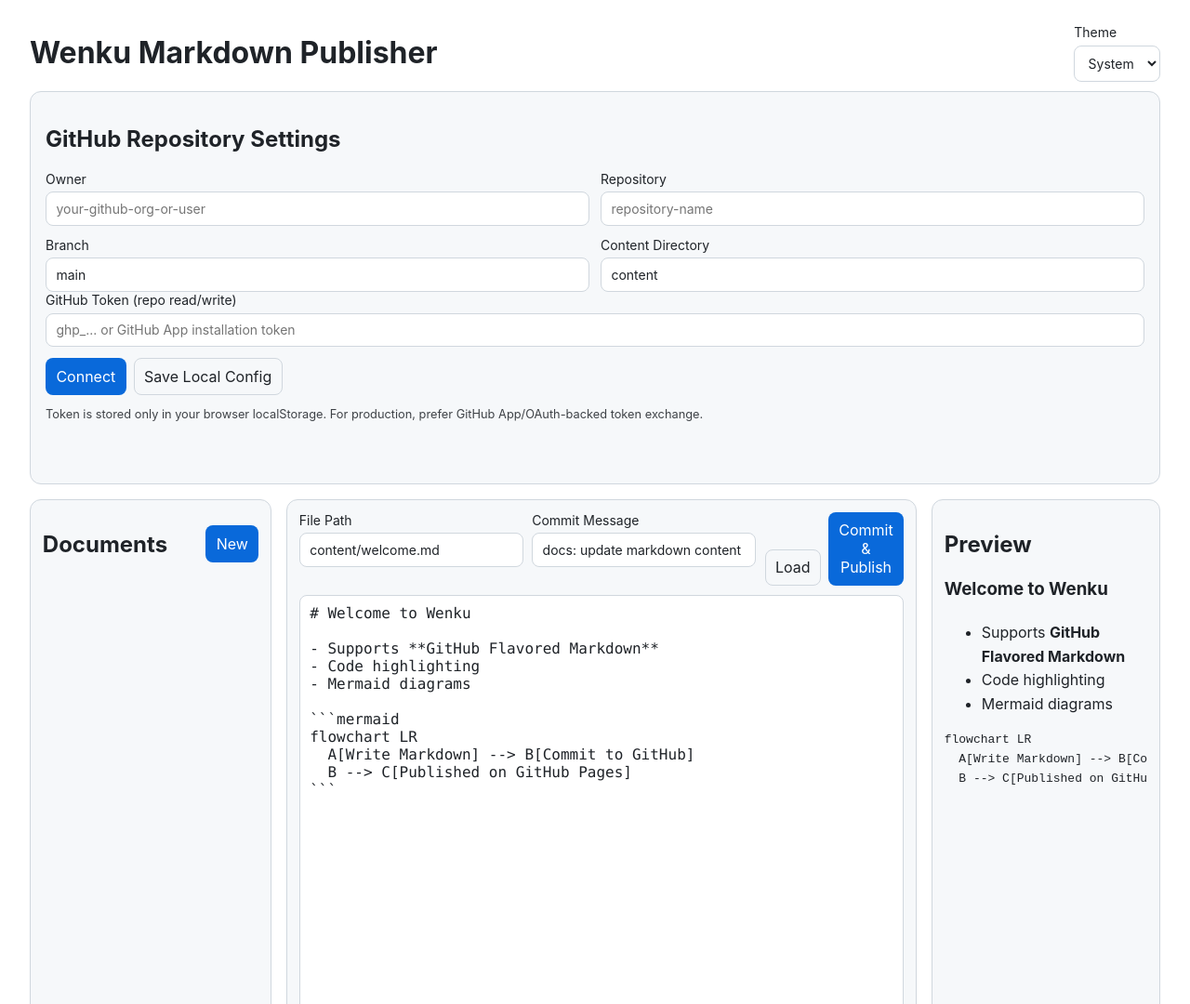
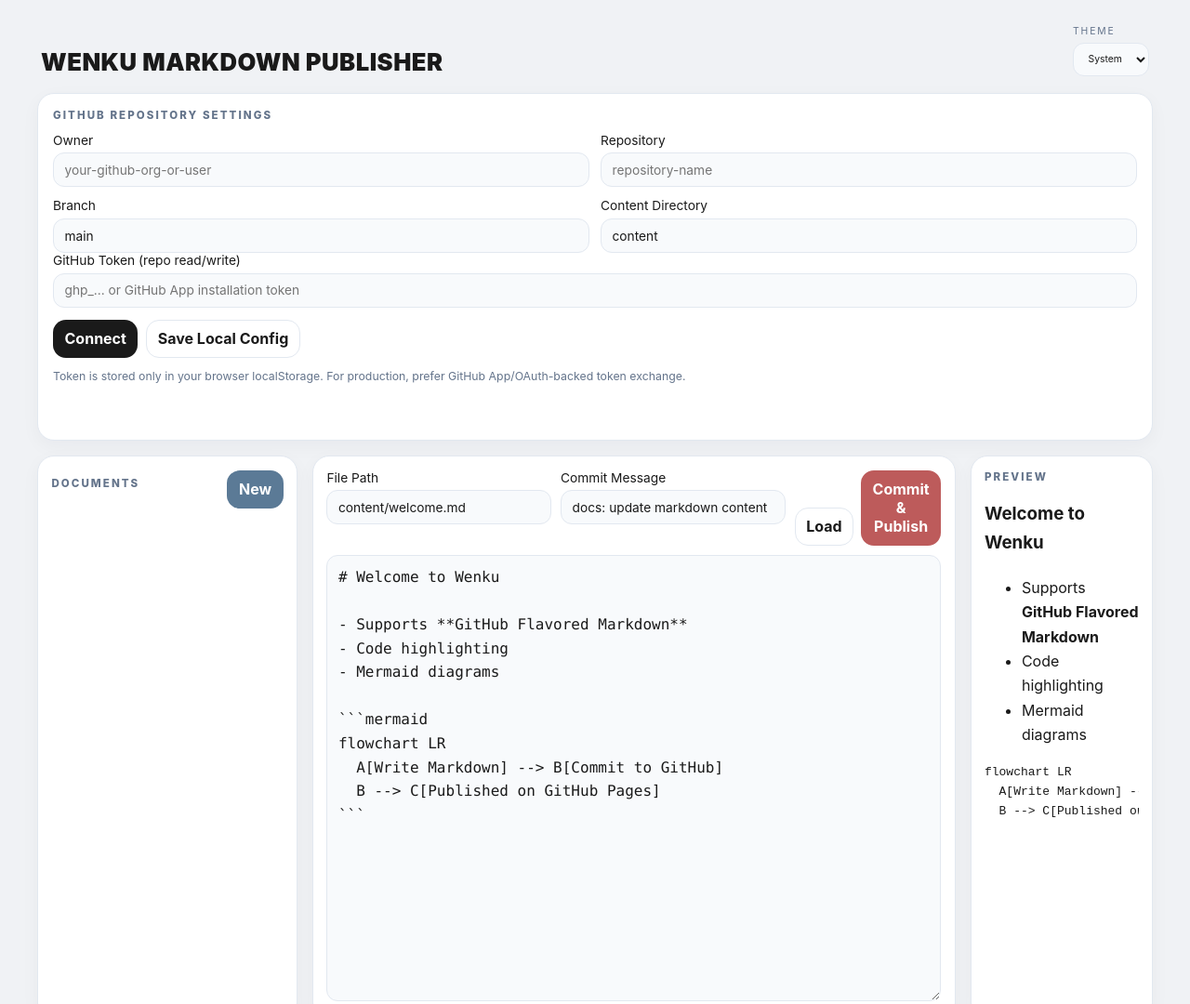
Before and after one commit to Josh-Temple/Wenku, a plain HTML site: page index.html in a window 1280 px wide. Shown: the top 1080 px of the page at 93% size. Drawn offline with nearby package versions, Linux system fonts and the light colour scheme.

Commit message:
feat: refresh UI styling with card-based design system

```diff
--- a/app.js
+++ b/app.js
@@ -2,6 +2,7 @@
 const DEFAULT_CONTENT_DIR = 'content';
 const DEFAULT_BRANCH = 'main';
 const DEFAULT_THEME = 'system';
+const BASE64_CHUNK_SIZE = 0x8000;
 
 const DEFAULT_DOC = `# Welcome to Wenku\n\n- Supports **GitHub Flavored Markdown**\n- Code highlighting\n- Mermaid diagrams\n\n\`\`\`mermaid\nflowchart LR\n  A[Write Markdown] --> B[Commit to GitHub]\n  B --> C[Published on GitHub Pages]\n\`\`\`\n`;
 
@@ -222,21 +223,69 @@
 }
 
 function toBase64(text) {
-  return btoa(String.fromCharCode(...new TextEncoder().encode(text)));
+  const bytes = new TextEncoder().encode(text);
+  let binary = '';
+
+  for (let index = 0; index < bytes.length; index += BASE64_CHUNK_SIZE) {
+    const chunk = bytes.subarray(index, index + BASE64_CHUNK_SIZE);
+    binary += String.fromCharCode(...chunk);
+  }
+
+  return btoa(binary);
 }
 
 function fromBase64(base64Text) {
-  const bytes = Uint8Array.from(atob(base64Text), (char) => char.charCodeAt(0));
+  const binary = atob(base64Text);
+  const bytes = new Uint8Array(binary.length);
+
+  for (let index = 0; index < binary.length; index += 1) {
+    bytes[index] = binary.charCodeAt(index);
+  }
+
   return new TextDecoder().decode(bytes);
+}
+
+function normalizeAndValidatePath(path, contentDir) {
+  const trimmedPath = path.trim();
+
+  if (!trimmedPath || !trimmedPath.toLowerCase().endsWith('.md')) {
+    throw new Error('Please provide a valid .md file path.');
+  }
+
+  if (trimmedPath.startsWith('/') || trimmedPath.includes('..')) {
+    throw new Error('Path cannot be absolute or contain parent-directory traversal.');
+  }
+
+  const normalizedDir = (contentDir || DEFAULT_CONTENT_DIR).trim().replace(/^\/+|\/+$/g, '');
+  if (!trimmedPath.startsWith(`${normalizedDir}/`)) {
+    throw new Error(`Path must be under ${normalizedDir}/.`);
+  }
+
+  return trimmedPath;
+}
+
+function isNotFoundError(error) {
+  return error instanceof Error && error.message.startsWith('GitHub API 404:');
 }
 
 async function listDocuments(config) {
   const encodedDir = encodeURIComponent(config.contentDir);
   const encodedBranch = encodeURIComponent(config.branch);
-  const items = await githubRequest(`/contents/${encodedDir}?ref=${encodedBranch}`, config);
 
-  state.docs = (items || []).filter((item) => item.type === 'file' && item.name.endsWith('.md'));
-  renderDocList();
+  try {
+    const items = await githubRequest(`/contents/${encodedDir}?ref=${encodedBranch}`, config);
+    state.docs = (items || []).filter((item) => item.type === 'file' && item.name.endsWith('.md'));
+    renderDocList();
+    return true;
+  } catch (error) {
+    if (isNotFoundError(error)) {
+      state.docs = [];
+      renderDocList();
+      return false;
+    }
+
+    throw error;
+  }
 }
 
 function renderDocList() {
@@ -263,7 +312,8 @@
   const config = getConfigFromInputs();
   assertConnectionConfig(config);
 
-  const encodedPath = encodeURIComponent(path);
+  const safePath = normalizeAndValidatePath(path, config.contentDir);
+  const encodedPath = encodeURIComponent(safePath);
   const encodedBranch = encodeURIComponent(config.branch);
   const file = await githubRequest(`/contents/${encodedPath}?ref=${encodedBranch}`, config);
 
@@ -280,10 +330,7 @@
   const config = getConfigFromInputs();
   assertConnectionConfig(config);
 
-  const path = getPathInputValue();
-  if (!path || !path.endsWith('.md')) {
-    throw new Error('Please provide a valid .md file path.');
-  }
+  const path = normalizeAndValidatePath(getPathInputValue(), config.contentDir);
 
   const existing = await fetchCurrentFile(config, path);
   const requestBody = {
@@ -317,7 +364,7 @@
   assertConnectionConfig(config);
 
   await githubRequest('', config);
-  await listDocuments(config);
+  const hasContentDirectory = await listDocuments(config);
 
   if (state.docs.length > 0) {
     await loadDocument(state.docs[0].path);
@@ -329,6 +376,12 @@
   elements.pathInput.value = defaultPath;
   elements.editor.value = DEFAULT_DOC;
   await renderPreview();
+
+  if (!hasContentDirectory) {
+    setStatus(`Connected. ${config.contentDir}/ was not found; prepared welcome.md template.`, false);
+    return;
+  }
+
   setStatus('Connected to repository. No markdown file found; prepared welcome.md template.', false);
 }
 
@@ -340,7 +393,8 @@
     return;
   }
 
-  const safeName = baseName.replace(/[^a-zA-Z0-9-_]/g, '-').toLowerCase();
+  const normalizedName = baseName.replace(/[^a-zA-Z0-9-_]/g, '-').toLowerCase().replace(/^-+|-+$/g, '');
+  const safeName = normalizedName || 'new-document';
   const path = `${config.contentDir}/${safeName}.md`;
 
   state.activePath = path;
--- a/styles.css
+++ b/styles.css
@@ -1,22 +1,33 @@
 :root {
-  --bg: #ffffff;
-  --bg-muted: #f6f8fa;
-  --text: #1f2328;
-  --border: #d0d7de;
-  --accent: #0969da;
-  --danger: #cf222e;
+  --bg: #f0f2f5;
+  --bg-muted: #ffffff;
+  --surface-soft: #f8fafc;
+  --text: #1a1a1a;
+  --text-muted: #64748b;
+  --border: #e2e8f0;
+  --accent: #bd5b5b;
+  --accent-2: #5b7a96;
+  --accent-3: #dca258;
+  --danger: #b42318;
+  --radius-card: 18px;
+  --radius-control: 12px;
 }
 
 :root[data-theme='dark'] {
-  --bg: #0d1117;
-  --bg-muted: #161b22;
-  --text: #e6edf3;
-  --border: #30363d;
-  --accent: #4493f8;
-  --danger: #ff7b72;
+  --bg: #0f172a;
+  --bg-muted: #111827;
+  --surface-soft: #1f2937;
+  --text: #f8fafc;
+  --text-muted: #94a3b8;
+  --border: #334155;
+  --accent: #d47b7b;
+  --accent-2: #89a7c3;
+  --accent-3: #e2b678;
+  --danger: #fda29b;
 }
 
 * { box-sizing: border-box; }
+
 body {
   margin: 0;
   font-family: Inter, system-ui, -apple-system, Segoe UI, Roboto, sans-serif;
@@ -27,23 +38,52 @@
 .app-header,
 .config-panel,
 .layout {
-  width: min(1400px, 95vw);
+  width: min(1200px, 95vw);
   margin-inline: auto;
 }
 
 .app-header {
   display: flex;
   justify-content: space-between;
-  align-items: center;
-  margin-top: 1rem;
+  align-items: end;
+  margin-top: 1.5rem;
+  margin-bottom: 0.9rem;
+  padding: 0.2rem 0.25rem;
+}
+
+.app-header h1 {
+  margin: 0;
+  font-size: clamp(1.2rem, 2vw, 1.6rem);
+  font-weight: 900;
+  letter-spacing: 0.02em;
+  text-transform: uppercase;
+}
+
+.theme-toggle {
+  font-size: 0.65rem;
+  text-transform: uppercase;
+  letter-spacing: 0.18em;
+  color: var(--text-muted);
 }
 
 .config-panel {
   background: var(--bg-muted);
   border: 1px solid var(--border);
-  border-radius: 12px;
+  border-radius: var(--radius-card);
   padding: 1rem;
   margin-bottom: 1rem;
+  box-shadow: 0 6px 20px rgba(15, 23, 42, 0.04);
+}
+
+.config-panel h2,
+.sidebar h2,
+.preview-pane h2 {
+  margin: 0 0 0.75rem;
+  font-size: 0.72rem;
+  font-weight: 800;
+  text-transform: uppercase;
+  letter-spacing: 0.18em;
+  color: var(--text-muted);
 }
 
 .grid {
@@ -52,87 +92,169 @@
   gap: 0.75rem;
 }
 
-label { display: flex; flex-direction: column; gap: 0.35rem; font-size: 0.875rem; }
+label {
+  display: flex;
+  flex-direction: column;
+  gap: 0.35rem;
+  font-size: 0.86rem;
+}
+
 input, select, textarea, button {
   border: 1px solid var(--border);
-  background: var(--bg);
+  background: var(--surface-soft);
   color: var(--text);
-  border-radius: 8px;
-  padding: 0.55rem 0.65rem;
+  border-radius: var(--radius-control);
+  padding: 0.6rem 0.72rem;
   font: inherit;
+  transition: all 300ms cubic-bezier(0.2, 0.8, 0.2, 1);
 }
+
+input:focus-visible,
+select:focus-visible,
+textarea:focus-visible {
+  outline: none;
+  border-color: var(--accent-2);
+  box-shadow: 0 0 0 3px color-mix(in srgb, var(--accent-2) 25%, transparent);
+}
+
 button {
-  background: var(--accent);
+  background: var(--text);
   color: #fff;
   border-color: transparent;
   cursor: pointer;
+  border-radius: 14px;
+  font-weight: 700;
 }
+
 button.secondary {
-  background: transparent;
+  background: #fff;
   color: var(--text);
   border-color: var(--border);
 }
-button:hover { opacity: 0.9; }
-.button-row { display: flex; gap: 0.5rem; margin-top: 0.75rem; }
-.help-text { font-size: 0.8rem; opacity: 0.85; }
-.status { min-height: 1.2em; color: var(--danger); }
+
+button:hover {
+  transform: translateY(-1px);
+}
+
+button:active {
+  transform: scale(0.95);
+}
+
+.button-row {
+  display: flex;
+  gap: 0.55rem;
+  margin-top: 0.8rem;
+}
+
+.help-text {
+  font-size: 0.77rem;
+  color: var(--text-muted);
+}
+
+.status {
+  min-height: 1.2em;
+  font-size: 0.88rem;
+}
 
 .layout {
   display: grid;
-  grid-template-columns: 260px 1fr 1fr;
+  grid-template-columns: 280px 1fr 1fr;
   gap: 1rem;
-  margin-bottom: 1rem;
+  margin-bottom: 1.2rem;
 }
+
 .sidebar,
 .editor-pane,
 .preview-pane {
   min-height: 70vh;
   border: 1px solid var(--border);
-  border-radius: 12px;
+  border-radius: var(--radius-card);
   background: var(--bg-muted);
-  padding: 0.8rem;
+  padding: 0.9rem;
+  box-shadow: 0 6px 20px rgba(15, 23, 42, 0.04);
 }
-.sidebar-header { display: flex; justify-content: space-between; align-items: center; }
-#docList { list-style: none; padding: 0; margin: 0; }
+
+.sidebar-header {
+  display: flex;
+  justify-content: space-between;
+  align-items: center;
+  margin-bottom: 0.5rem;
+}
+
+#docList {
+  list-style: none;
+  padding: 0;
+  margin: 0;
+}
+
 #docList li {
   border: 1px solid var(--border);
-  border-radius: 8px;
-  padding: 0.45rem 0.6rem;
-  margin-top: 0.4rem;
+  border-radius: 12px;
+  padding: 0.5rem 0.65rem;
+  margin-top: 0.45rem;
   cursor: pointer;
   word-break: break-word;
+  background: var(--surface-soft);
+  transition: all 300ms cubic-bezier(0.2, 0.8, 0.2, 1);
 }
+
+#docList li:hover {
+  border-color: var(--accent-2);
+}
+
 #docList li.active {
-  border-color: var(--accent);
-  background: color-mix(in srgb, var(--accent) 12%, transparent);
+  border-color: color-mix(in srgb, var(--accent) 65%, var(--border));
+  background: color-mix(in srgb, var(--accent) 16%, var(--surface-soft));
+  box-shadow: 0 2px 10px color-mix(in srgb, var(--accent) 15%, transparent);
 }
 
 .editor-toolbar {
   display: grid;
   grid-template-columns: 1fr 1fr auto;
   gap: 0.6rem;
-  margin-bottom: 0.6rem;
+  margin-bottom: 0.65rem;
 }
-.toolbar-actions { display: flex; gap: 0.5rem; align-items: end; }
+
+.toolbar-actions {
+  display: flex;
+  gap: 0.5rem;
+  align-items: end;
+}
+
+#saveDocBtn {
+  background: var(--accent);
+}
+
+#newDocBtn {
+  background: var(--accent-2);
+}
+
 #editor {
   width: 100%;
-  min-height: calc(70vh - 76px);
+  min-height: calc(70vh - 80px);
   resize: vertical;
   font-family: ui-monospace, SFMono-Regular, Menlo, Consolas, monospace;
+  line-height: 1.6;
 }
 
-.preview-pane { overflow: auto; }
+.preview-pane {
+  overflow: auto;
+}
+
 .markdown-body {
-  line-height: 1.6;
+  line-height: 1.65;
   word-break: break-word;
 }
+
 .markdown-body pre {
   overflow: auto;
-  border-radius: 8px;
+  border-radius: 12px;
 }
+
 .markdown-body table {
   border-collapse: collapse;
 }
+
 .markdown-body th,
 .markdown-body td {
   border: 1px solid var(--border);
@@ -143,6 +265,7 @@
   .layout {
     grid-template-columns: 1fr;
   }
+
   .editor-toolbar {
     grid-template-columns: 1fr;
   }
```
Also changed, not shown: 3 other files.
